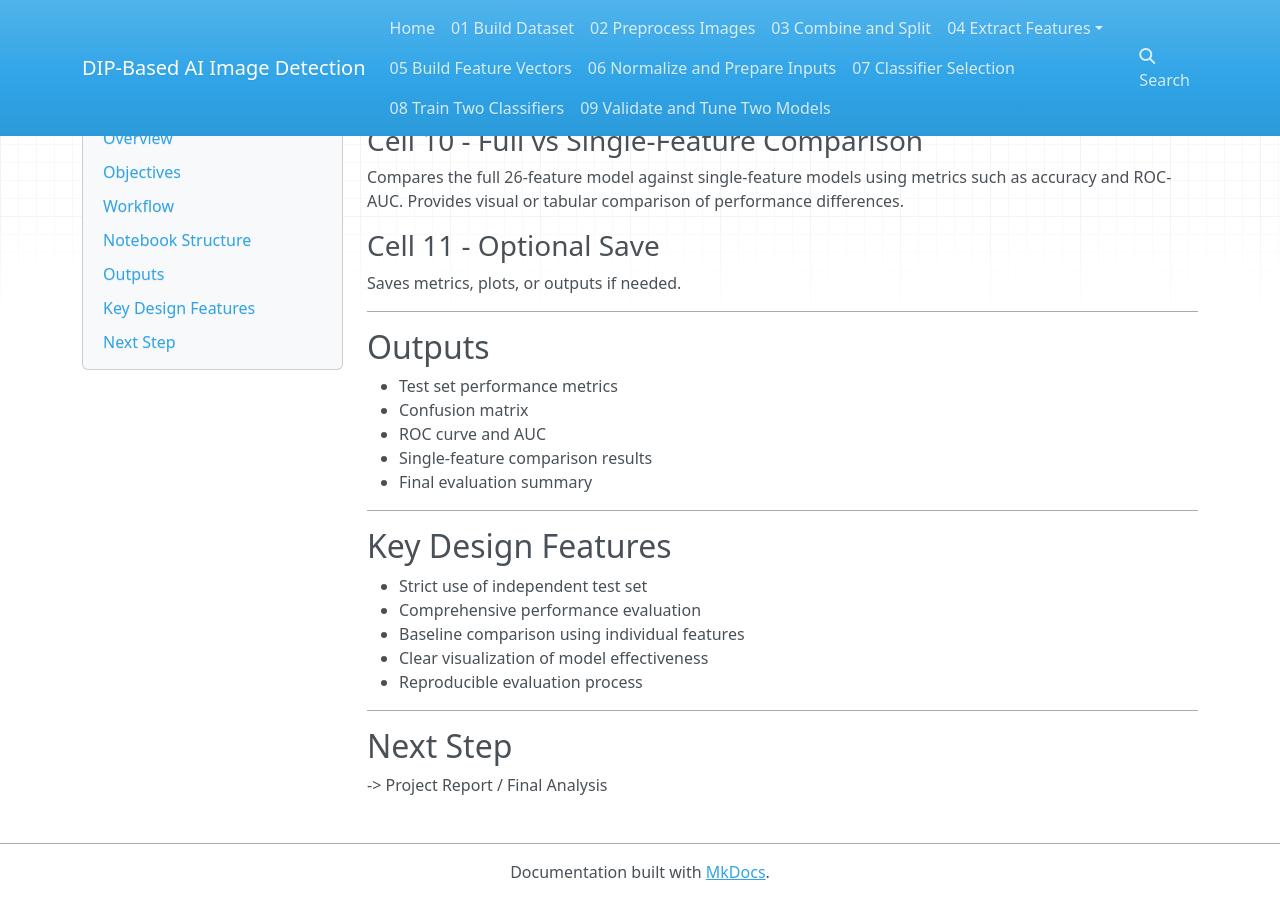
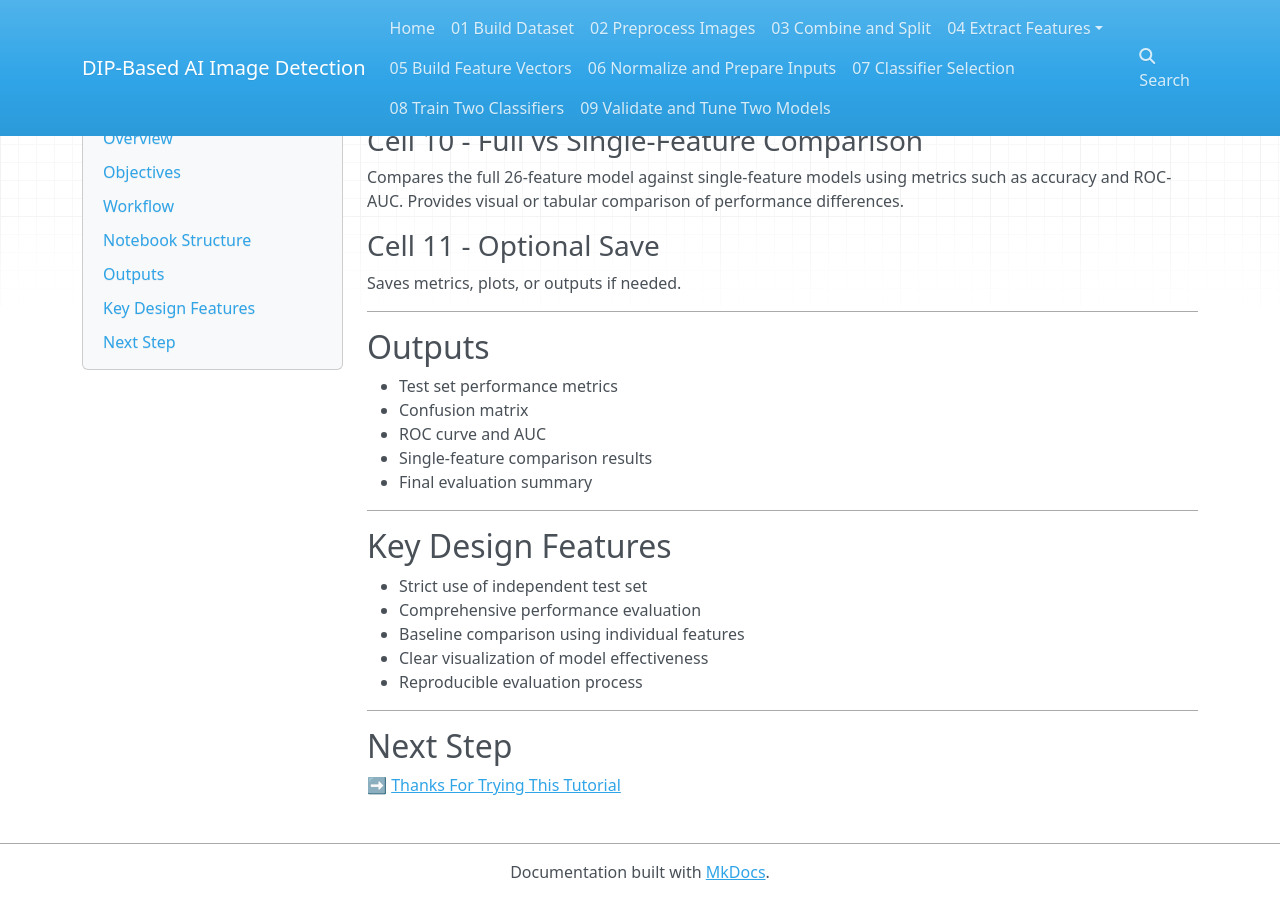
Before and after one commit to pgailinas/dip-ai-image-detection, an MkDocs documentation site: the page built from docs/10_Further_Results.md, in a window 1280 px wide and 900 px high, scrolled down 1712 px. Built offline with MkDocs 1.6.1, drawn with Linux system fonts in a browser that asks for light colours; nearby versions of some CDN libraries.

Commit message:
Update 10_Further_Results.md

```diff
--- a/docs/10_Further_Results.md
+++ b/docs/10_Further_Results.md
@@ -115,4 +115,4 @@ Saves metrics, plots, or outputs if needed.
 
 ## Next Step
 
--> Project Report / Final Analysis
+➡️ [Thanks For Trying This Tutorial](Thanks_For_Trying_This_Tutorial.md)
```
